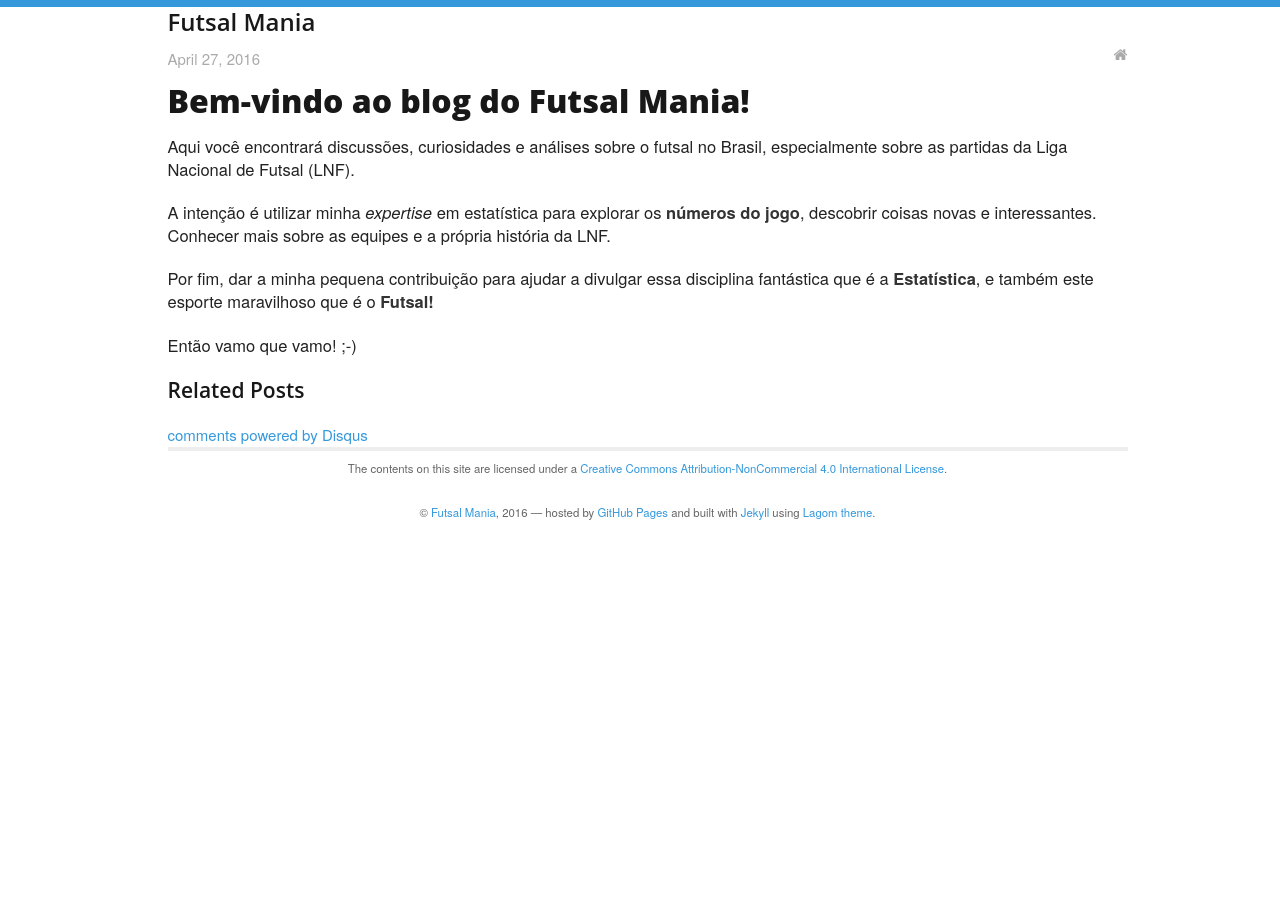
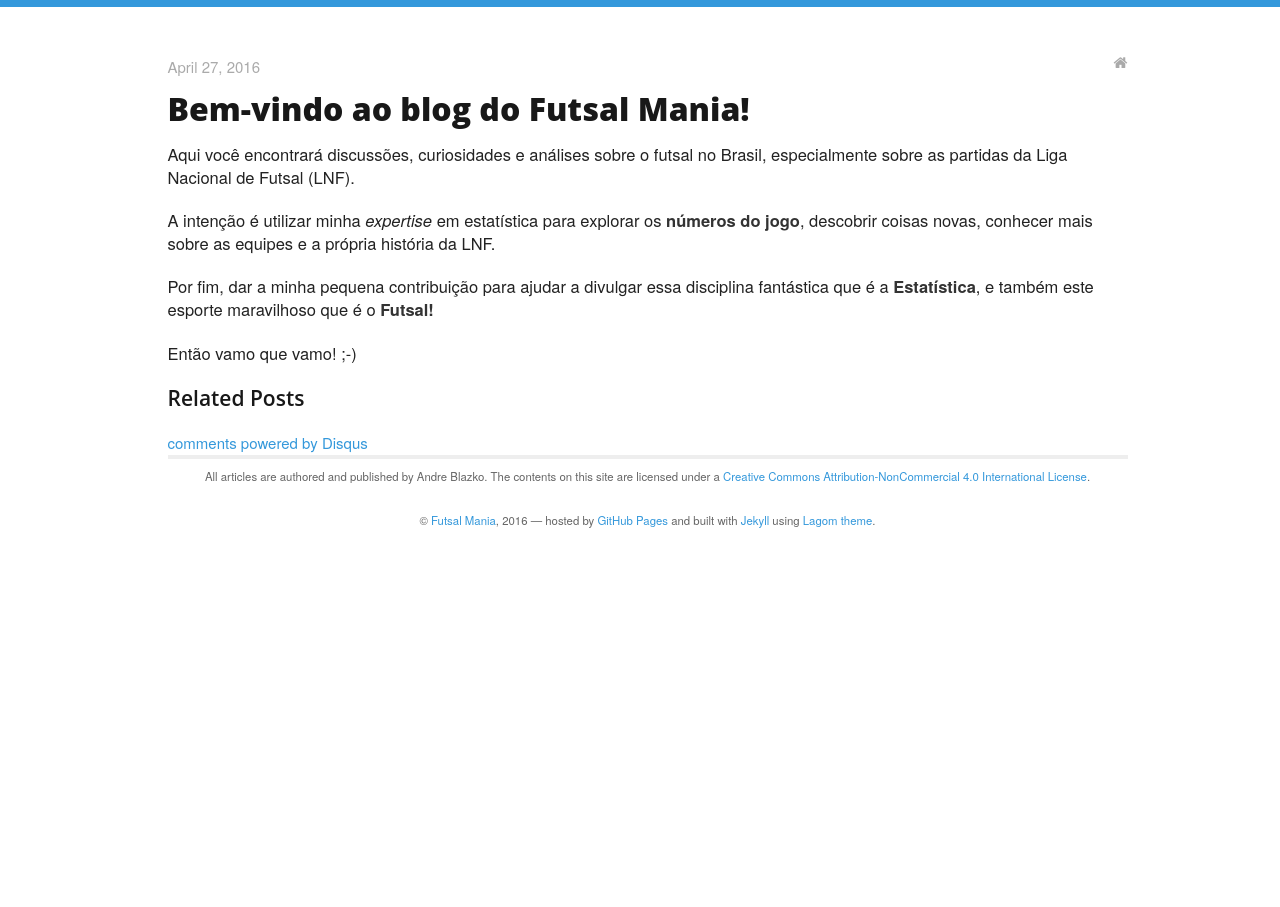
Before and after one commit to ablazko/futstat, a Jekyll site: the page built from _posts/2016-04-27-bem-vindo-ao-blog-do-futsal-mania.md, in a window 1280 px wide. Built offline with Jekyll 4.4.1, drawn with Linux system fonts in a browser that asks for light colours; nearby versions of some CDN libraries; a script that is not in the unit is left out; comment, search, counter and statistics services are not loaded.

Commit message:
corrections

```diff
--- a/_config.yml
+++ b/_config.yml
@@ -20,7 +20,7 @@ theme:
     facebook:
     linkedin:
   author:
-    gplus:
+    gplus: "aBlazko"
   # Personal information
   name: Futsal Mania
   email: andre.blazko@gmail.com
--- a/_layouts/default.html
+++ b/_layouts/default.html
@@ -18,7 +18,7 @@
 </head>
 <body>
   <div class="container">
-      <h2>{{ site.theme.name }}</h2>
+      <br></br>
       {{ content }}
       <div class="footer">
         {% include footer.html %}
--- a/_posts/2016-04-27-bem-vindo-ao-blog-do-futsal-mania.md
+++ b/_posts/2016-04-27-bem-vindo-ao-blog-do-futsal-mania.md
@@ -9,7 +9,7 @@ highlight: [ futsal ; lnf ]
 
 Aqui você encontrará discussões, curiosidades e análises sobre o futsal no Brasil, especialmente sobre as partidas da Liga Nacional de Futsal (LNF).
 
-A intenção é utilizar minha *expertise* em estatística para explorar os **números do jogo**, descobrir coisas novas e interessantes. Conhecer mais sobre as equipes e a própria história da LNF.
+A intenção é utilizar minha *expertise* em estatística para explorar os **números do jogo**, descobrir coisas novas, conhecer mais sobre as equipes e a própria história da LNF.
 
 Por fim, dar a minha pequena contribuição para ajudar a divulgar essa disciplina fantástica que é a **Estatística**, e também este esporte maravilhoso que é o **Futsal!**
 
--- a/index.html
+++ b/index.html
@@ -4,7 +4,7 @@ title: Salada de Futsal com Estatística :-P
 ---
 
 <div id="home">
-  <h1><i class="fa fa-futbol-o"></i> Salada de Futsal com Estatística :-P</h1>
+  <h2><i class="fa fa-futbol-o"></i> Salada de Futsal com Estatística :-P</h2>
   <ul id="blog-posts" class="posts">
     {% for post in site.posts %}
       <li><span>{{ post.date | date_to_string }} &raquo;</span><a href="{{ post.url }}">{{ post.title }}</a></li>
```
Also changed, not shown: 8 other files.
